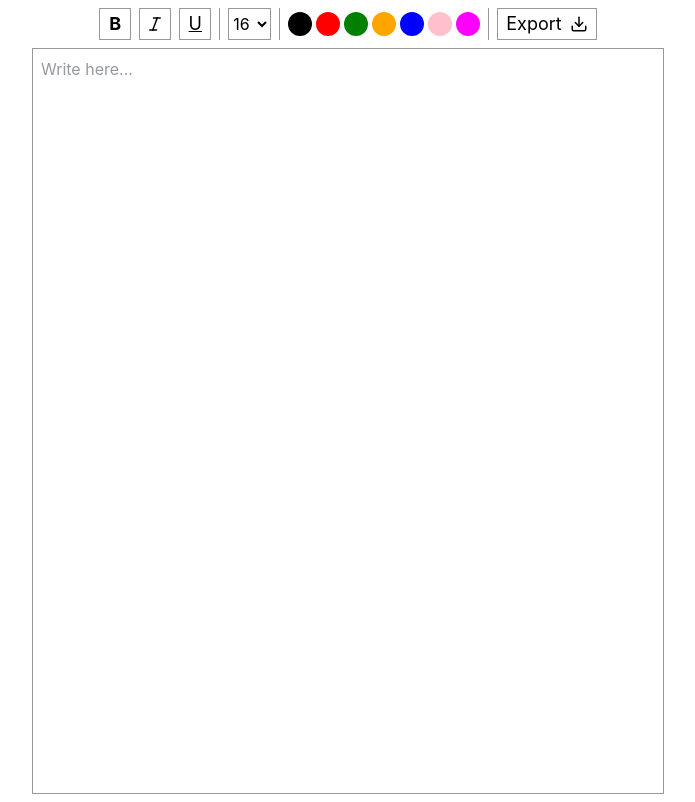
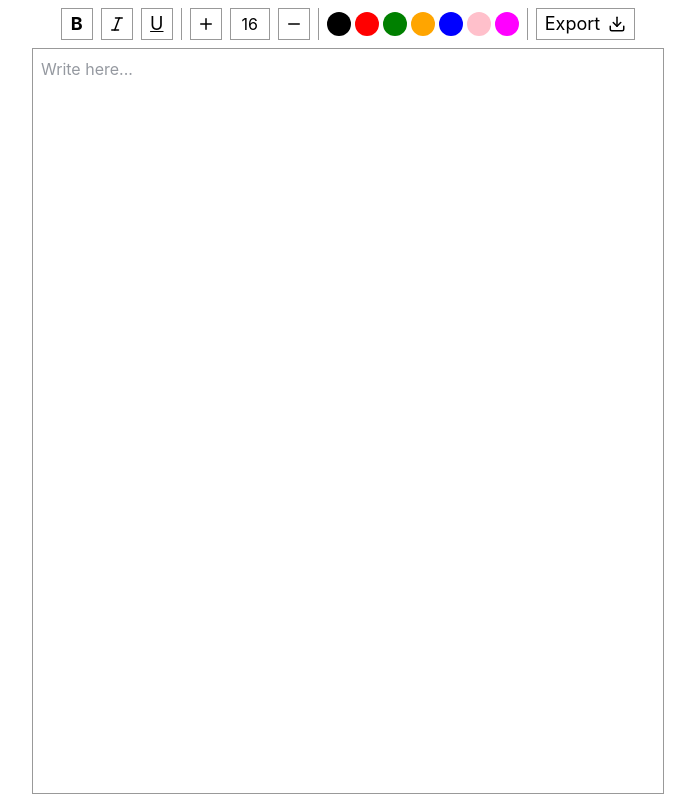
Before and after one commit to Javokhir09/pdf-editor, a React (Vite) app: page / in a window 1280 px wide. Shown: the whole page, without its empty margins (292-987 px from the left). Built offline with nearby package versions, Linux system fonts and the light colour scheme.

Commit message:
added font size buttons

```diff
--- a/src/components/Editor.tsx
+++ b/src/components/Editor.tsx
@@ -5,18 +5,16 @@ import Placeholder from "@tiptap/extension-placeholder";
 import Button from "./Button";
 import { DownloadIcon, ItalicIcon, MinusIcon, PlusIcon } from "lucide-react";
 import { useState } from "react";
-import { Color, TextStyle } from "@tiptap/extension-text-style";
+import { Color } from "@tiptap/extension-text-style";
 import html2pdf from 'html2pdf.js'
 import { FontSize } from "../extensions/FontSize";
 
 function Editor() {
   const colors = ['black', 'red', 'green', 'orange', 'blue', 'pink', 'magenta']
-  // const [fontSize, setFontSize] = useState<number>(16);
 
   const editor = useEditor({
     extensions: [
       StarterKit,
-      TextStyle,
       FontSize,
       Color,
       Placeholder.configure({ placeholder: "Write here..." }),
@@ -33,15 +31,28 @@ function Editor() {
     })
   })
 
-  const setFontSize = (size: string) => {
-    editor.chain().focus().setMark('textStyle', { fontSize: size }).run()
+  const setFontSize = (size: number) => {
+    const clamped = Math.min(Math.max(size, 1), 200)
+    editor.chain().focus().setMark('textStyle', { fontSize: String(clamped) }).run()
+  }
+
+  const currentFontSize = Number(editorState?.fontSize ?? 16)
+
+  const increaseFontSize = () => {
+    const newSize = currentFontSize + 1
+    editor.chain().focus().setMark('textStyle', { fontSize: String(newSize) }).run()
+  }
+
+  const decreaseFontSize = () => {
+    const newSize = Math.max(currentFontSize - 1, 1)
+    editor.chain().focus().setMark('textStyle', { fontSize: String(newSize) }).run()
   }
 
   if (!editor) return null;
 
 
   const exportToPDF = () => {
-    const content = document.querySelector<HTMLElement>('.ProseMirror') // Tiptap's content div
+    const content = document.querySelector<HTMLElement>('.ProseMirror')
     if (!content) return
 
     html2pdf()
@@ -82,21 +93,21 @@ function Editor() {
 
         <div className="bg-black/40 w-px h-8"></div>
 
-        <select
-          value={editorState?.fontSize ?? '16'}
-          onChange={(e) => setFontSize(e.target.value)}
-          className="border border-black/40 h-8 cursor-pointer"
-        >
-          {[10, 12, 14, 16, 18, 20, 24, 28, 32, 40].map((size) => (
-            <option key={size} value={size}>{size}</option>
-          ))}
-        </select>
-        {/* <Button className="flex justify-center items-center" onClick={() => setFontSize(fontSize+1)}>
+        <Button className="flex justify-center items-center" onClick={increaseFontSize}>
           <PlusIcon size={18} />
         </Button>
-        <Button className="flex justify-center items-center" onClick={() => setFontSize(fontSize-1)}>
+        <input
+          type="number"
+          id="font-size"
+          value={currentFontSize}
+          onChange={(e) => setFontSize(Number(e.target.value))}
+          className="border border-black/40 h-8 w-10 text-center"
+          min={1}
+          max={200}
+        />
+        <Button className="flex justify-center items-center" onClick={decreaseFontSize}>
           <MinusIcon size={18} />
-        </Button> */}
+        </Button>
 
         <div className="bg-black/40 w-px h-8"></div>
 
@@ -120,7 +131,6 @@ function Editor() {
         <EditorContent
           editor={editor}
           className={`w-full`}
-          // style={{ fontSize: `${fontSize}px` }}
         />
       </div>
     </div>
```
